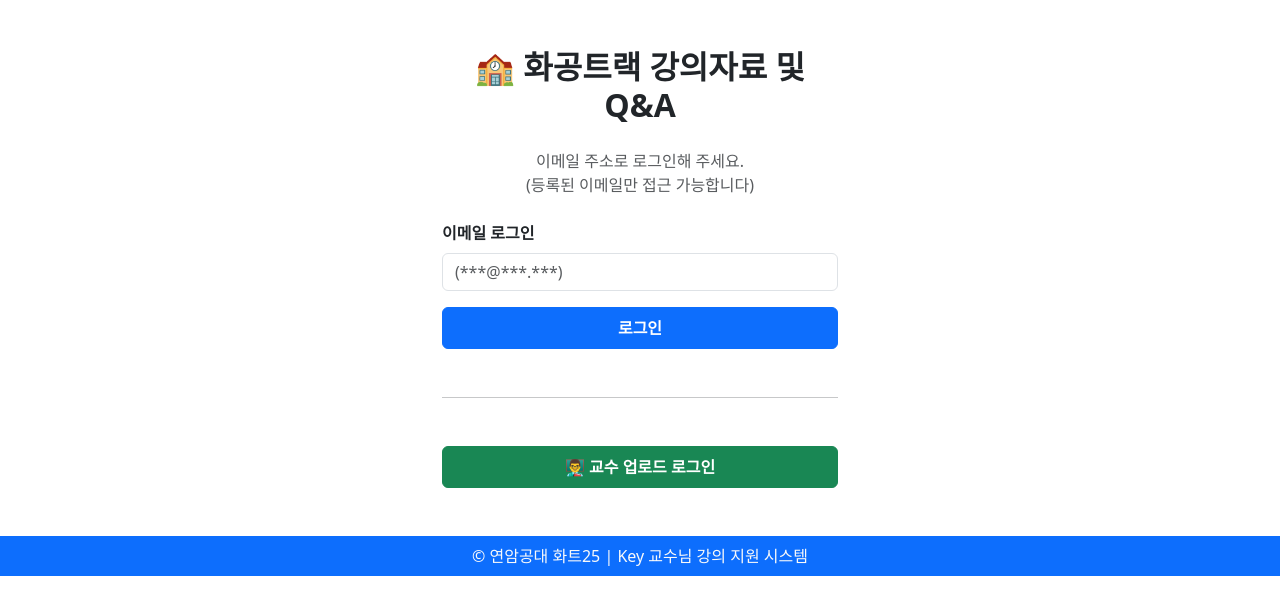
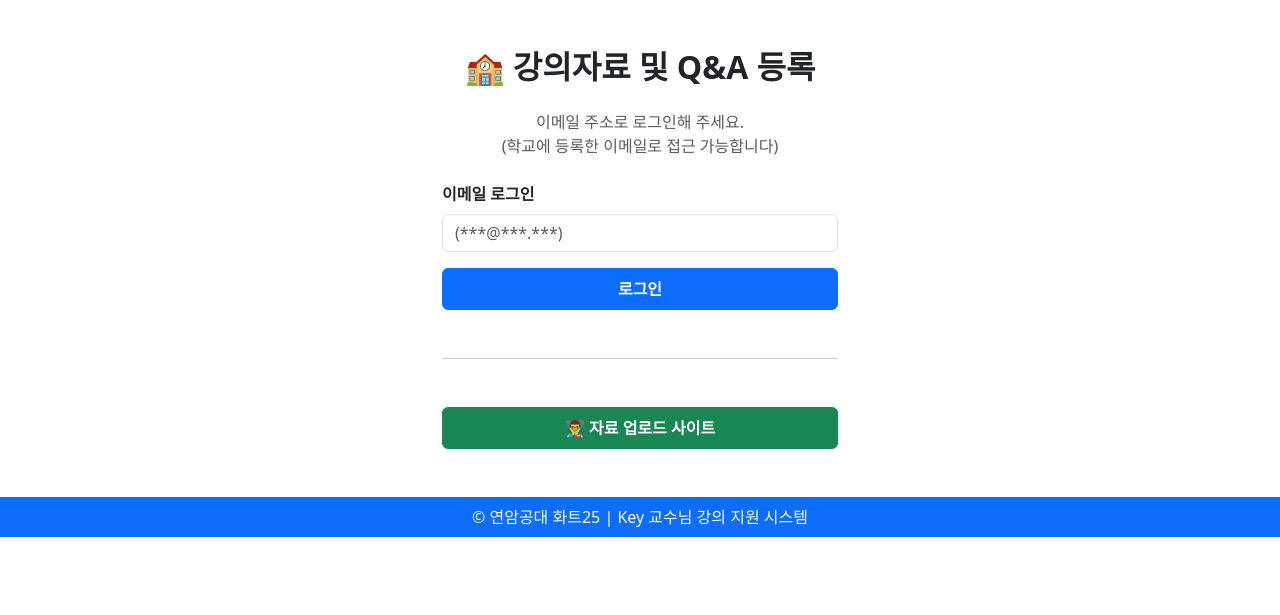
Before and after one commit to keyj-9bot/hwat25_2nd_term_lecture, a Flask app: page / in a window 1280 px wide. Shown: the part 56-671 px from the top of the page. Run offline with Flask 3, Linux system fonts and the light colour scheme.

Commit message:
🏠 홈 문구 변경 및 로그인 Internal Server Error 방지

```diff
--- a/templates/home.html
+++ b/templates/home.html
@@ -2,8 +2,8 @@
 {% block content %}
 
 <div class="container text-center mt-5" style="max-width: 420px;">
-  <h2 class="fw-bold mb-4">🏫 화공트랙 강의자료 및 Q&A</h2>
-  <p class="text-muted mb-4">이메일 주소로 로그인해 주세요.<br>(등록된 이메일만 접근 가능합니다)</p>
+  <h2 class="fw-bold mb-4">🏫 강의자료 및 Q&A 등록</h2>
+  <p class="text-muted mb-4">이메일 주소로 로그인해 주세요.<br>(학교에 등록한 이메일로 접근 가능합니다)</p>
 
   <form method="POST" action="{{ url_for('home') }}">
     <div class="mb-3 text-start">
@@ -20,7 +20,7 @@
   {% endif %}
 
   <hr class="my-5">
-  <a href="{{ url_for('login_prof') }}" class="btn btn-success w-100 py-2 fw-bold">👨‍🏫 교수 업로드 로그인</a>
+  <a href="{{ url_for('login_prof') }}" class="btn btn-success w-100 py-2 fw-bold">👨‍🏫 자료 업로드 사이트</a>
 </div>
 
 {% endblock %}
```
